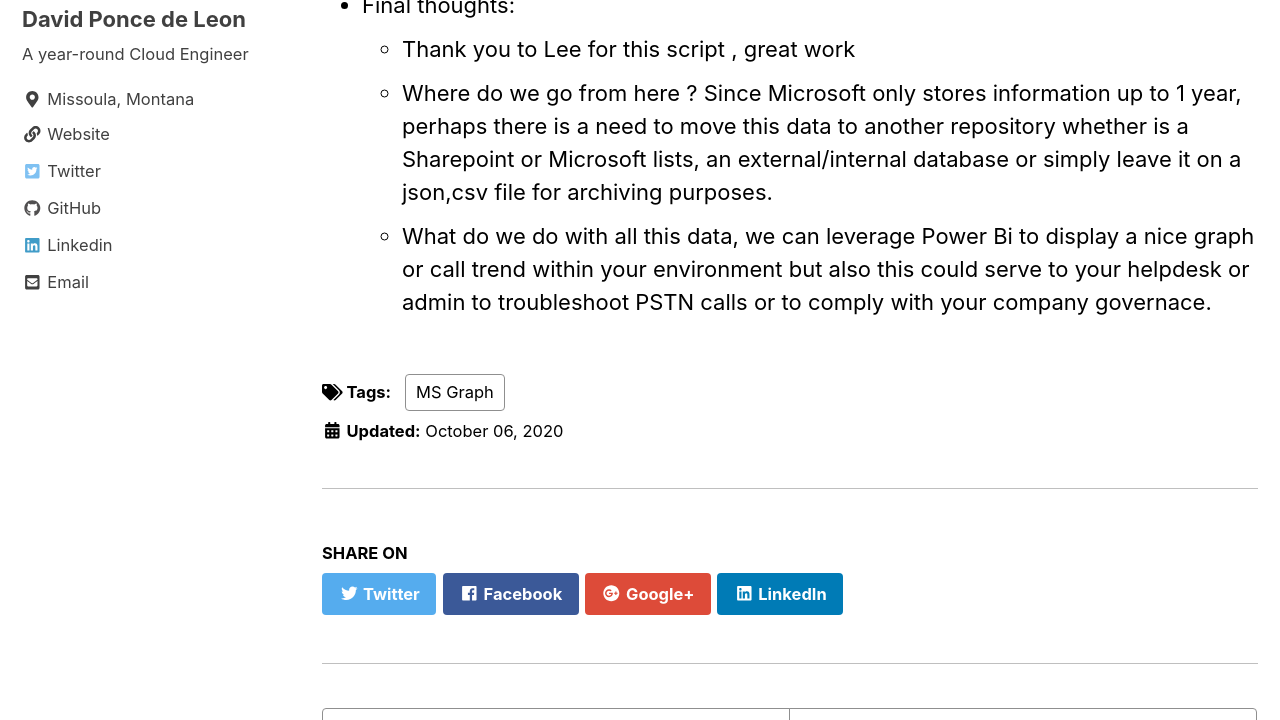
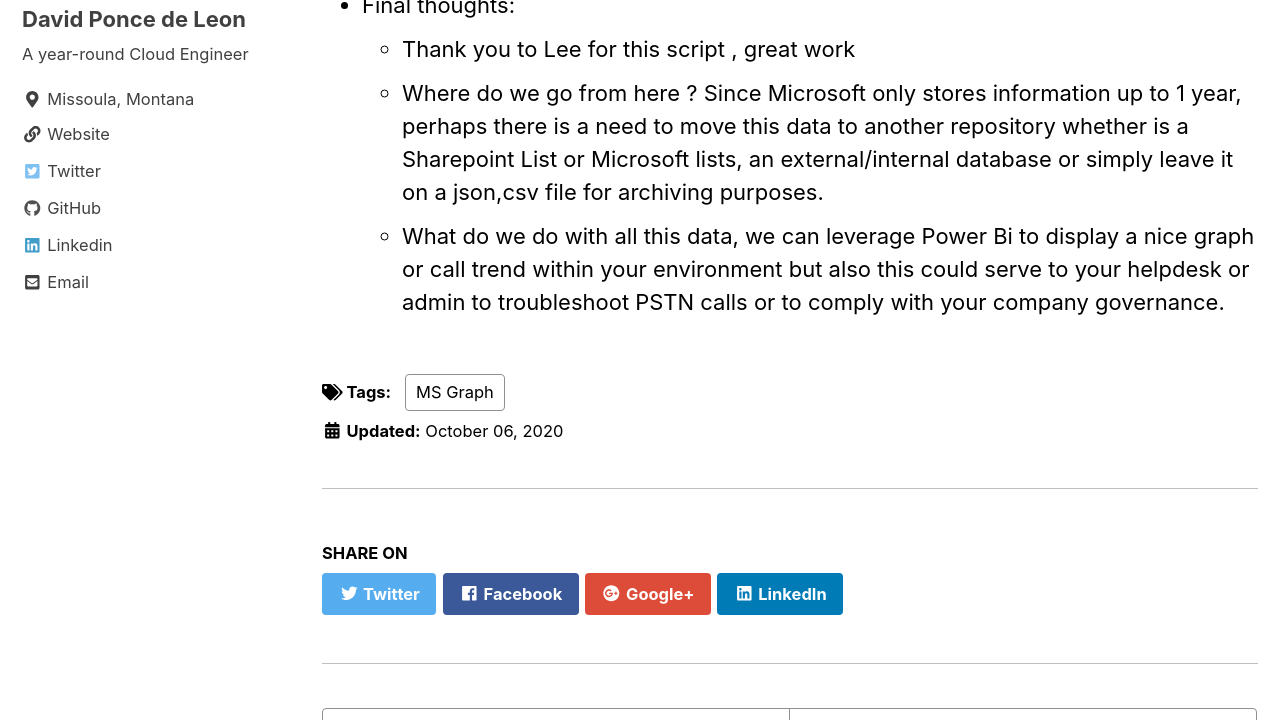
Before and after one commit to Pdleon/pdleon.github.io, a Jekyll site: the page built from _posts/2020-10-06-Retrieve PSTN Calls with Microsoft Graph.md, in a window 1280 px wide and 900 px high, scrolled down 7080 px, cut to the strip 180-900 px from the top of the window. Built offline with Jekyll 4.4.1, drawn with Linux system fonts in a browser that asks for light colours; cached includes are drawn as plain includes.

Commit message:
updated post typos2

```diff
--- a/_posts/2020-10-06-Retrieve PSTN Calls with Microsoft Graph.md
+++ b/_posts/2020-10-06-Retrieve PSTN Calls with Microsoft Graph.md
@@ -121,5 +121,5 @@ The *CallRecords.Read.All* permission grants an **application** privileged acces
 
 - Final thoughts:
   - Thank you to Lee for this script , great work
-  - Where do we go from here ? Since Microsoft only stores information up to 1 year, perhaps there is a need to move this data to another repository whether is a Sharepoint or Microsoft lists, an external/internal database or simply leave it on a json,csv file for archiving purposes.
-  - What do we do with all this data, we can leverage Power Bi to display a nice graph or  call trend within your environment but also this could serve to your helpdesk or admin to troubleshoot PSTN calls or to comply with your company governace.
+  - Where do we go from here ? Since Microsoft only stores information up to 1 year, perhaps there is a need to move this data to another repository whether is a Sharepoint List or Microsoft lists, an external/internal database or simply leave it on a json,csv file for archiving purposes.
+  - What do we do with all this data, we can leverage Power Bi to display a nice graph or  call trend within your environment but also this could serve to your helpdesk or admin to troubleshoot PSTN calls or to comply with your company governance.
```
